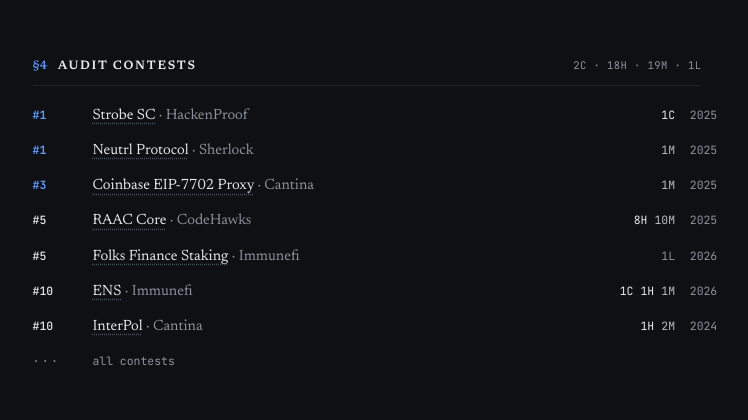
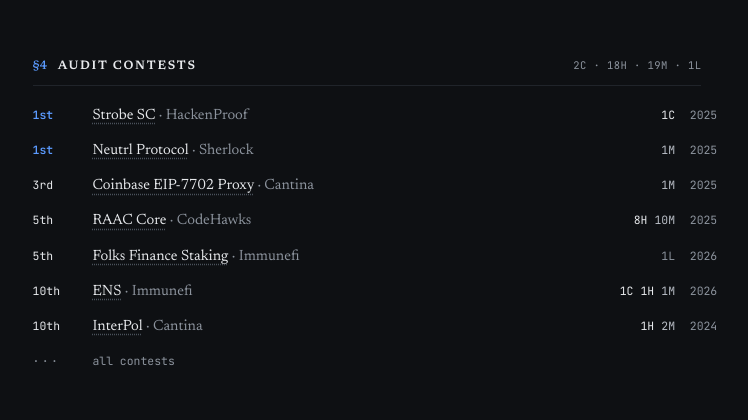
Before and after one commit to bshyuunn/bshyuunn.github.io, a Jekyll site: the page built from index.md, in a window 1280 px wide. Shown: the part 1312-1732 px from the top of the page, without its empty margins (273-1021 px from the left). Built offline with Jekyll 4.4.1, drawn with Linux system fonts in a browser that asks for light colours; some web fonts are replaced.

Commit message:
Show contest ranks as ordinals like awards
Co-Authored-By: Claude Opus 5 <noreply@anthropic.com>

```diff
--- a/_layouts/about.html
+++ b/_layouts/about.html
@@ -82,9 +82,11 @@ layout: base
   <h2><span class="sec">§4</span>Audit Contests<span class="total">{{ tc }}C · {{ th }}H · {{ tm }}M · {{ tl }}L</span></h2>
   <div class="table-scroll">
   {%- for k in cv.contests %}{% if k.show %}
-  {%- if k.rank > 0 and k.rank <= 3 -%}{%- assign rcls = "top3" -%}{%- elsif k.rank > 0 and k.rank <= 10 -%}{%- assign rcls = "top10" -%}{%- else -%}{%- assign rcls = "" -%}{%- endif %}
+  {%- if k.rank == 1 -%}{%- assign rcls = "first" -%}{%- elsif k.rank > 0 -%}{%- assign rcls = "" -%}{%- else -%}{%- assign rcls = "final" -%}{%- endif %}
+  {%- assign r100 = k.rank | modulo: 100 -%}{%- assign r10 = k.rank | modulo: 10 -%}
+  {%- if r100 >= 11 and r100 <= 13 -%}{%- assign suf = "th" -%}{%- elsif r10 == 1 -%}{%- assign suf = "st" -%}{%- elsif r10 == 2 -%}{%- assign suf = "nd" -%}{%- elsif r10 == 3 -%}{%- assign suf = "rd" -%}{%- else -%}{%- assign suf = "th" -%}{%- endif %}
   <div class="row">
-    <span class="row-main"><span class="rank {{ rcls }}">{% if k.rank > 0 %}#{{ k.rank }}{% else %}—{% endif %}</span><span>{% if k.url %}<a class="dl" href="{{ k.url }}" title="Open contest">{{ k.name }}</a>{% else %}{{ k.name }}{% endif %} <span class="muted"> · {{ k.platform }}</span></span></span>
+    <span class="row-main"><span class="rank place {{ rcls }}">{% if k.rank > 0 %}{{ k.rank }}{{ suf }}{% else %}—{% endif %}</span><span>{% if k.url %}<a class="dl" href="{{ k.url }}" title="Open contest">{{ k.name }}</a>{% else %}{{ k.name }}{% endif %} <span class="muted"> · {{ k.platform }}</span></span></span>
     <span class="row-side">
       <span class="icon">{% if k.writeup %}<a class="doc" href="{{ k.writeup | relative_url }}" aria-label="Read the writeup" title="Read the writeup">{% include doc-icon.html %}</a>{% endif %}</span>
       <span class="sevs">{% if k.crit > 0 %}<span class="s-c">{{ k.crit }}C</span>{% endif %}{% if k.high > 0 %}<span class="s-h">{{ k.high }}H</span>{% endif %}{% if k.med > 0 %}<span class="s-m">{{ k.med }}M</span>{% endif %}{% if k.low > 0 %}<span class="s-l">{{ k.low }}L</span>{% endif %}</span>
--- a/assets/css/site.css
+++ b/assets/css/site.css
@@ -173,8 +173,6 @@ section h2 {
 .row { display: flex; flex-wrap: wrap; align-items: baseline; justify-content: space-between; gap: 0 24px; padding: 6px 0; }
 .row-main { flex: 1 1 360px; min-width: 0; display: flex; align-items: baseline; gap: 16px; }
 .rank { flex: 0 0 52px; font-family: var(--mono); font-size: 13px; font-weight: 500; font-variant-numeric: tabular-nums; color: var(--muted); }
-.rank.top10 { color: var(--fg); }
-.rank.top3 { color: var(--accent); font-weight: 700; }
 .rank.place { font-weight: 400; color: var(--fg); }
 .rank.place.first { color: var(--accent); font-weight: 600; }
 .rank.place.final { color: var(--muted); }
```
